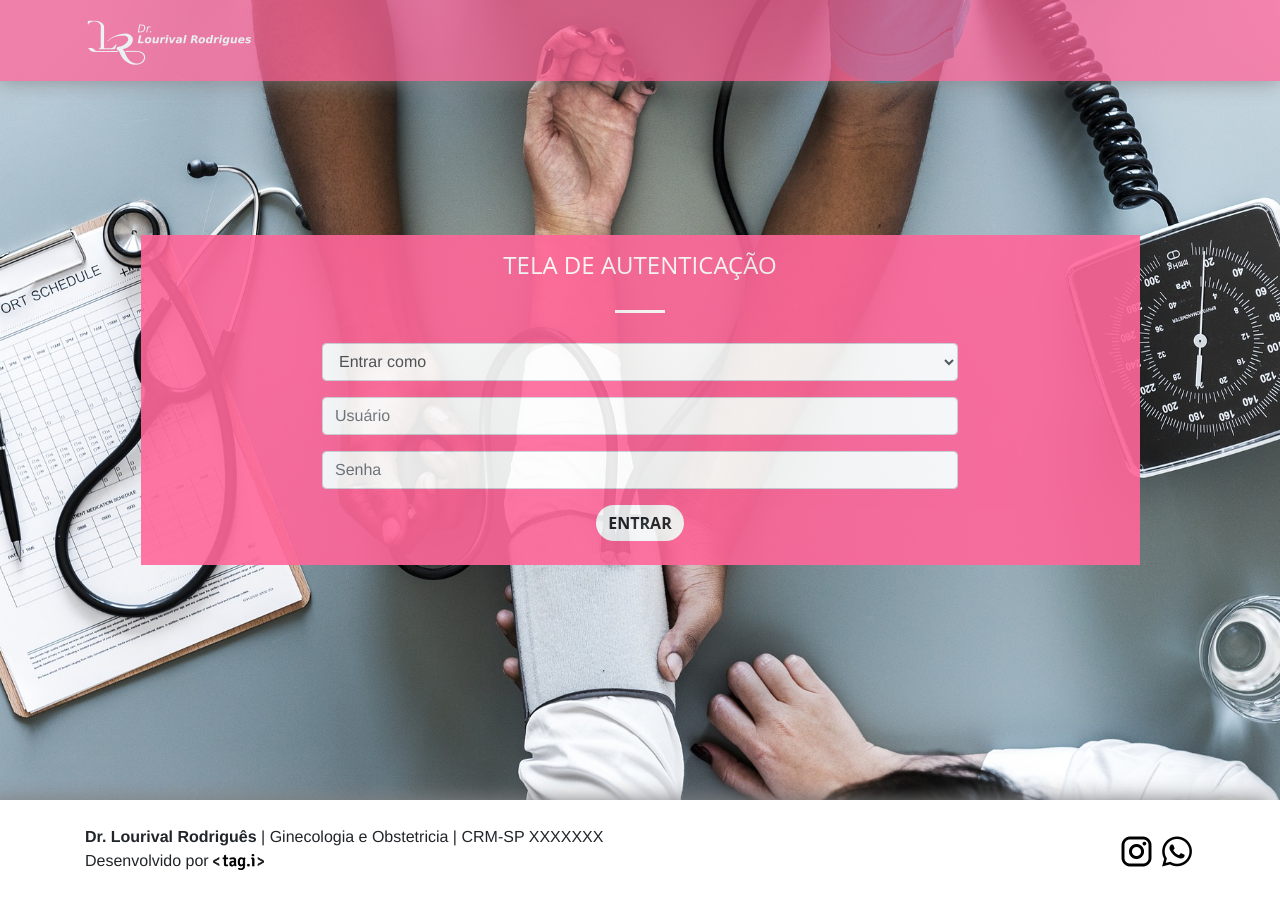
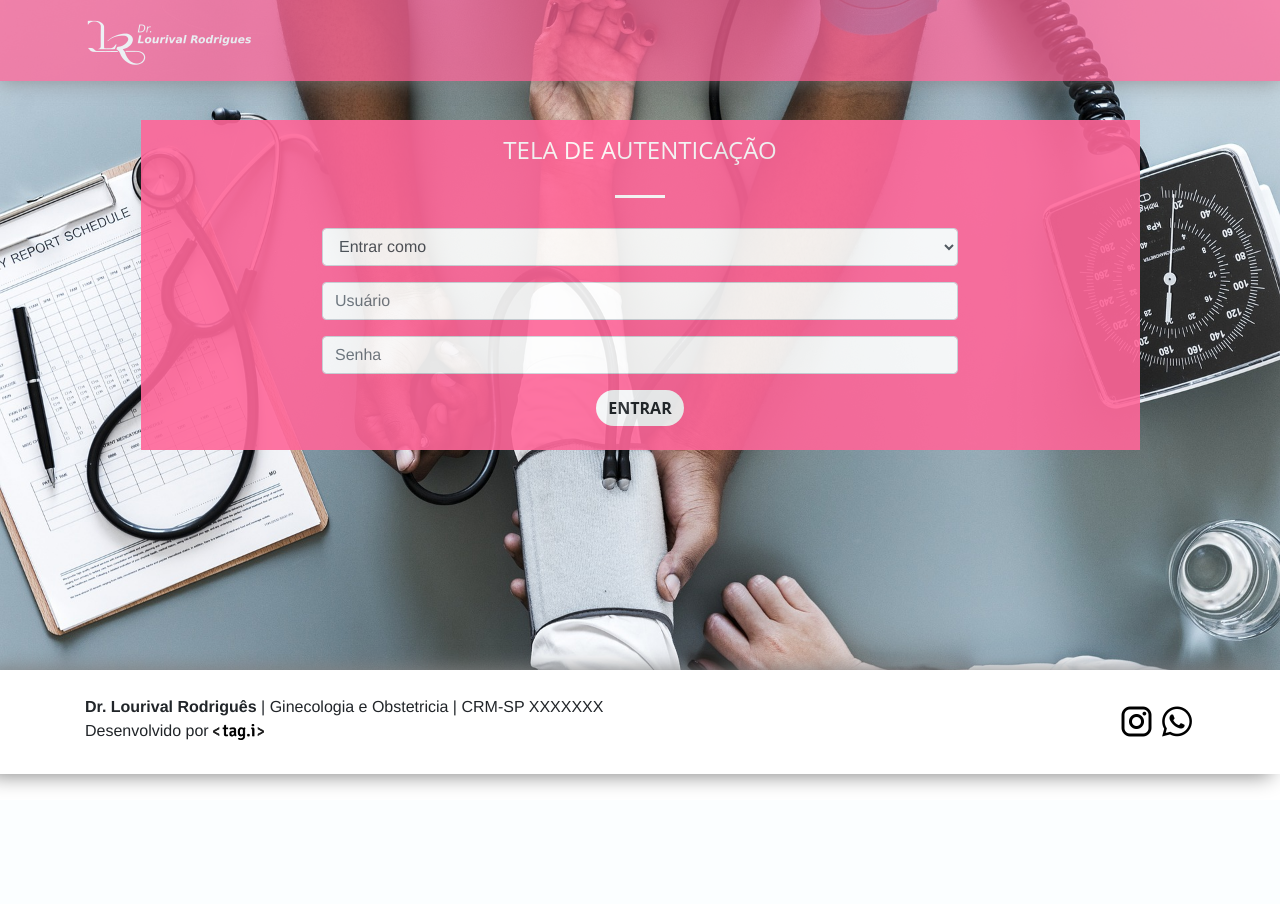
Before and after one commit to pixies/medicalcenter, a Django app: page /login/ in a window 1280 px wide. After the commit the page ends 788 px from the top, so only its background shows below. Run offline with Django 3.2, Linux system fonts and the light colour scheme; parts of the project's set-up code (start-up, migrations or seed data) failed here and were passed over; some libraries are stand-ins or nearby versions; some web fonts are replaced.

Commit message:
alteração login

```diff
--- a/templates/login.html
+++ b/templates/login.html
@@ -124,9 +124,9 @@ table {
             </div>
           </nav>
 
-    <header class="masthead text-center text-white d-flex" style="height: 100%;">
+    <header class="masthead text-center text-white d-flex" style="height: 670px;">
       <div class="container my-auto">
-        <div class="row" style="background-color: #ff6699;opacity: 0.9; height: 100%; width: 90%; margin: auto;">
+        <div class="row" style="background-color: #ff6699;opacity: 0.9;  width: 90%; margin: auto; margin-top: -100px">
           <div class="col-lg-10  mx-auto ">
             <h4 class="text-uppercase mt-3">
               Tela de autenticação
```
